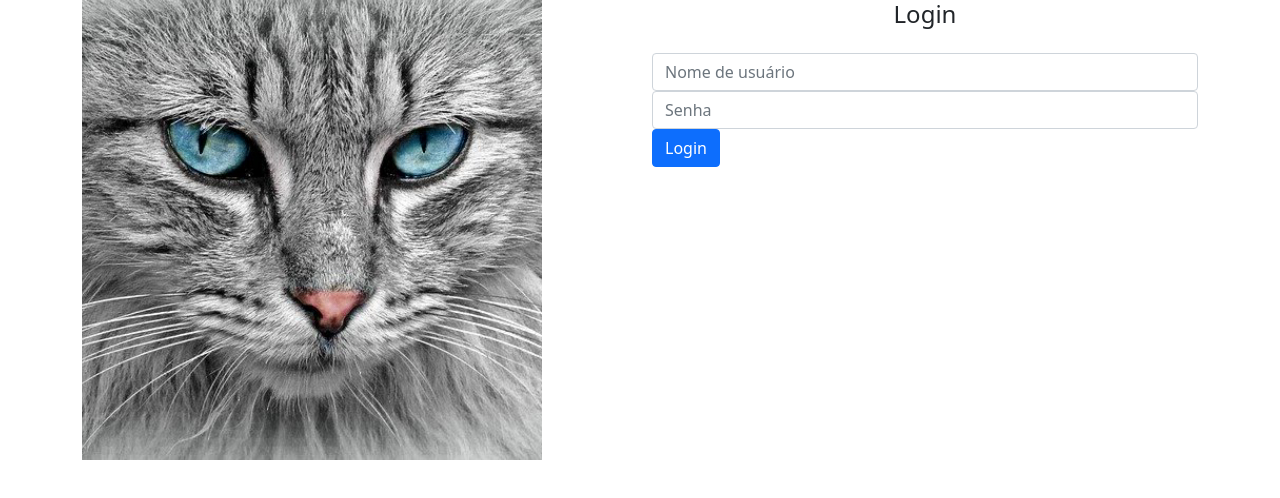
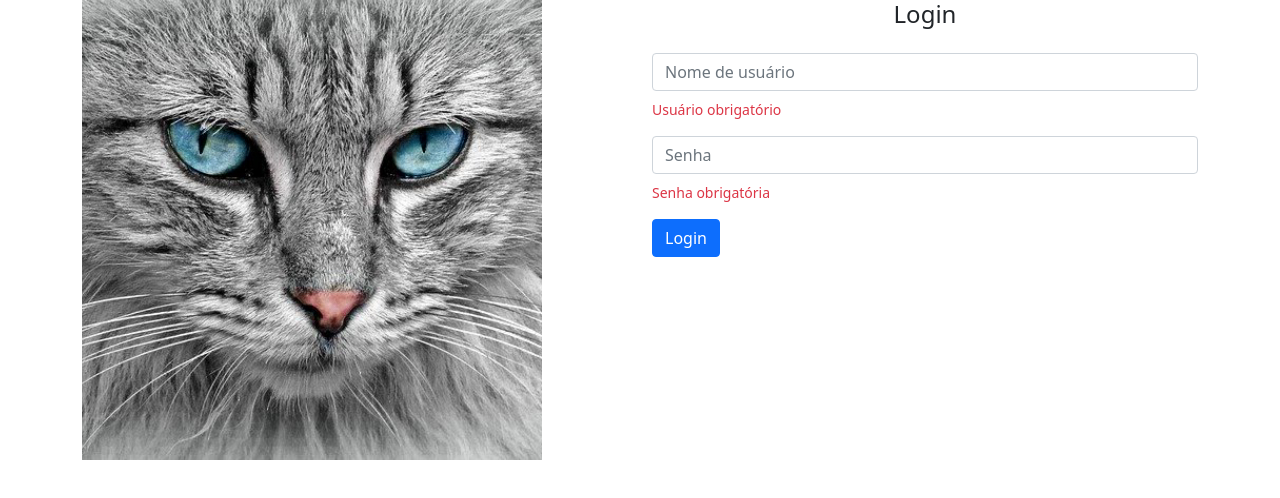
Before and after one commit to omausantos/angular-boas-praticas-arquiteturas-formularios, an Angular app: page /home in a window 1280 px wide. Shown: the top 498 px of the page. Built offline with nearby package versions, Linux system fonts and the light colour scheme.

Commit message:
[A2] Validação de campos

```diff
--- a/src/app/componentes/mensagem/mensagem.component.html
+++ b/src/app/componentes/mensagem/mensagem.component.html
@@ -1 +1 @@
-<small class="txt-danger d-block mt-2">{{ mensagem }}</small>
+<small class="text-danger d-block mt-2">{{ mensagem }}</small>
--- a/src/app/home/home.module.ts
+++ b/src/app/home/home.module.ts
@@ -1,3 +1,4 @@
+import { MensagemModule } from './../componentes/mensagem/mensagem.module';
 import { NgModule } from '@angular/core';
 import { CommonModule } from '@angular/common';
 
@@ -8,7 +9,7 @@ import { FormsModule } from '@angular/forms';
 
 @NgModule({
   declarations: [HomeComponent, LoginComponent],
-  imports: [CommonModule, HomeRoutingModule, FormsModule],
+  imports: [CommonModule, HomeRoutingModule, FormsModule, MensagemModule],
   exports: [HomeComponent],
 })
 export class HomeModule {}
--- a/src/app/home/login/login.component.html
+++ b/src/app/home/login/login.component.html
@@ -1,23 +1,35 @@
 <h4 class="text-center">Login</h4>
 
 <form action="#" class="form mt-4" (ngSubmit)="login()">
-  <div class="form-group">
+  <div class="mb-3">
     <input
       type="text"
       class="form-control"
       placeholder="Nome de usuário"
       [(ngModel)]="usuario"
       name="usuario"
+      #campoUsuario="ngModel"
+      required
     />
+    <app-mensagem
+      *ngIf="campoUsuario.invalid"
+      mensagem="Usuário obrigatório"
+    ></app-mensagem>
   </div>
-  <div class="form-group">
+  <div class="mb-3">
     <input
       type="password"
       class="form-control"
       placeholder="Senha"
       [(ngModel)]="senha"
       name="senha"
+      #campoSenha="ngModel"
+      required
     />
+    <app-mensagem
+      *ngIf="campoSenha.invalid"
+      mensagem="Senha obrigatória"
+    ></app-mensagem>
   </div>
   <button type="submit" class="btn btn-primary">Login</button>
 </form>
```
